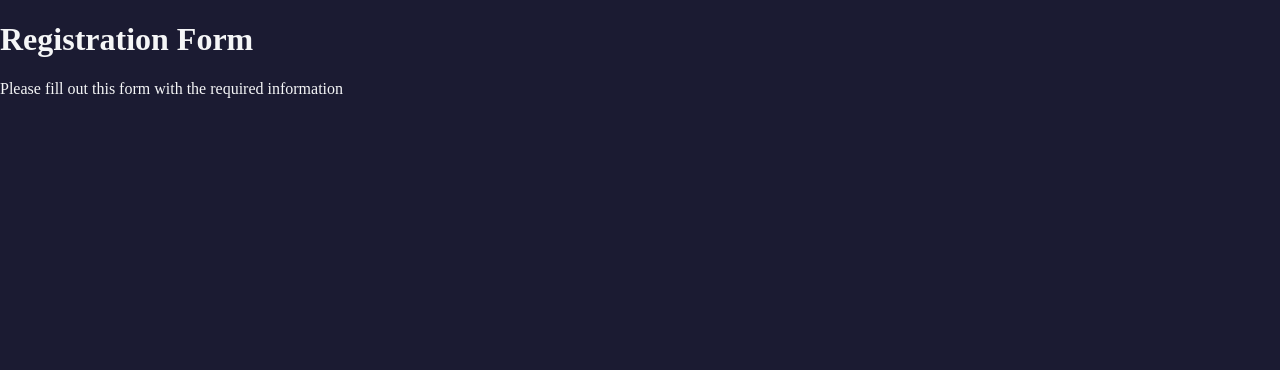
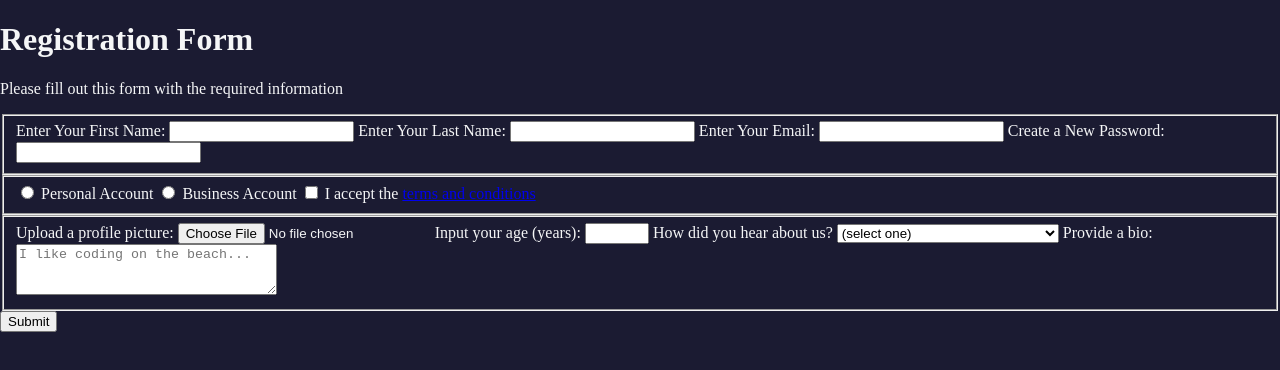
Before and after one commit to DoshCoder/FreecodeCampProject, a plain HTML site: page RegForm.html in a window 1280 px wide. Drawn offline with Linux system fonts and the light colour scheme.

Commit message:
added features

```diff
--- a/RegForm.html
+++ b/RegForm.html
@@ -1,12 +1,90 @@
 <!DOCTYPE html>
 <html lang="en">
   <head>
+    <meta charset="UTF-8" />
     <title>Registration Form</title>
-    <meta charset="UTF-8" />
     <link rel="stylesheet" href="styles.css" />
   </head>
   <body>
     <h1>Registration Form</h1>
     <p>Please fill out this form with the required information</p>
+    <form method="post" action="https://register-demo.freecodecamp.org">
+      <fieldset>
+        <label for="first-name"
+          >Enter Your First Name:
+          <input id="first-name" name="first-name" type="text" required
+        /></label>
+        <label for="last-name"
+          >Enter Your Last Name:
+          <input id="last-name" name="last-name" type="text" required
+        /></label>
+        <label for="email"
+          >Enter Your Email:
+          <input id="email" name="email" type="email" required
+        /></label>
+        <label for="new-password"
+          >Create a New Password:
+          <input
+            id="new-password"
+            name="new-password"
+            type="password"
+            pattern="[a-z0-5]{8,}"
+            required
+        /></label>
+      </fieldset>
+      <fieldset>
+        <label for="personal-account"
+          ><input id="personal-account" type="radio" name="account-type" />
+          Personal Account</label
+        >
+        <label for="business-account"
+          ><input id="business-account" type="radio" name="account-type" />
+          Business Account</label
+        >
+        <label for="terms-and-conditions">
+          <input
+            id="terms-and-conditions"
+            type="checkbox"
+            required
+            name="terms-and-conditions"
+          />
+          I accept the
+          <a href="https://www.freecodecamp.org/news/terms-of-service/"
+            >terms and conditions</a
+          >
+        </label>
+      </fieldset>
+      <fieldset>
+        <label for="profile-picture"
+          >Upload a profile picture:
+          <input id="profile-picture" type="file" name="file"
+        /></label>
+        <label for="age"
+          >Input your age (years):
+          <input id="age" type="number" name="age" min="13" max="120"
+        /></label>
+        <label for="referrer"
+          >How did you hear about us?
+          <select id="referrer" name="referrer">
+            <option value="">(select one)</option>
+            <option value="1">freeCodeCamp News</option>
+            <option value="2">freeCodeCamp YouTube Channel</option>
+            <option value="3">freeCodeCamp Forum</option>
+            <option value="4">Other</option>
+          </select>
+        </label>
+        <label for="bio"
+          >Provide a bio:
+          <textarea
+            id="bio"
+            name="bio"
+            rows="3"
+            cols="30"
+            placeholder="I like coding on the beach..."
+          ></textarea>
+        </label>
+      </fieldset>
+      <input type="submit" value="Submit" />
+    </form>
   </body>
 </html>
```
